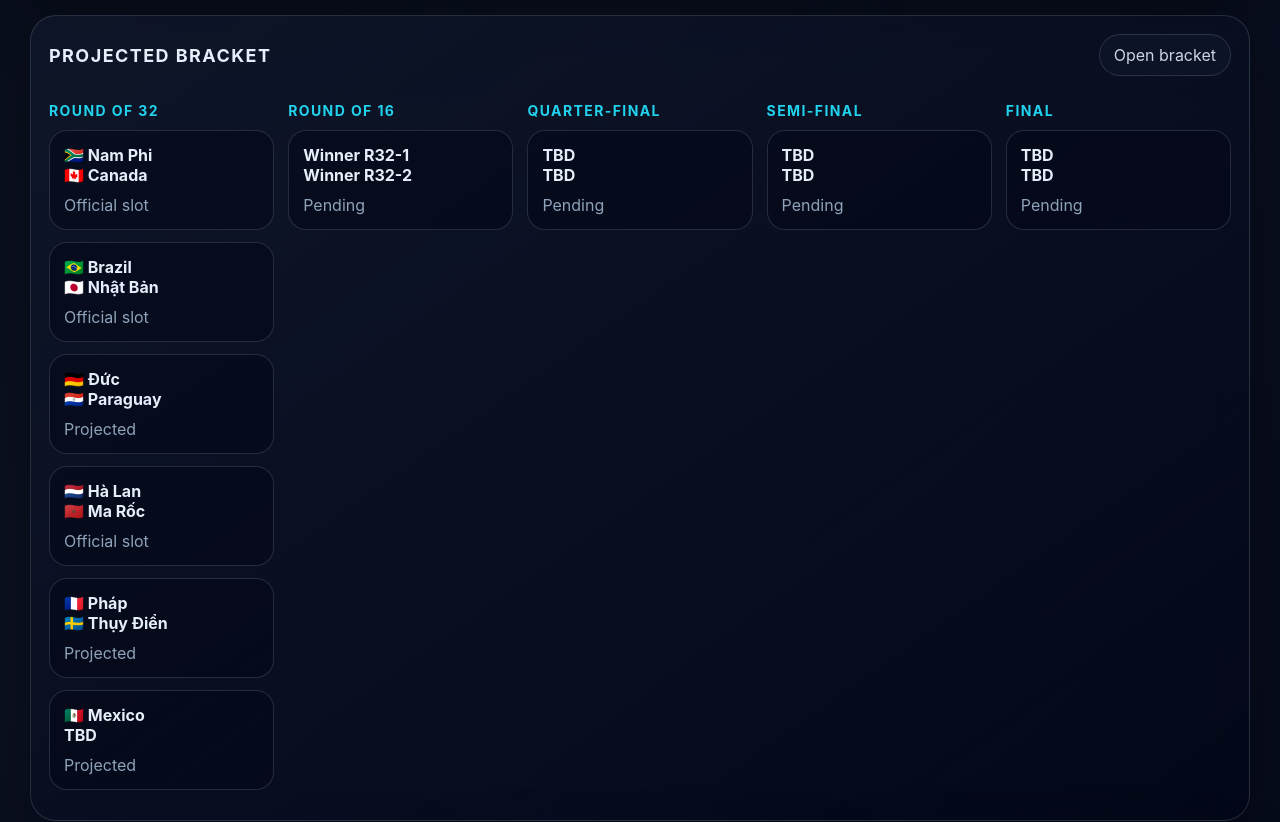
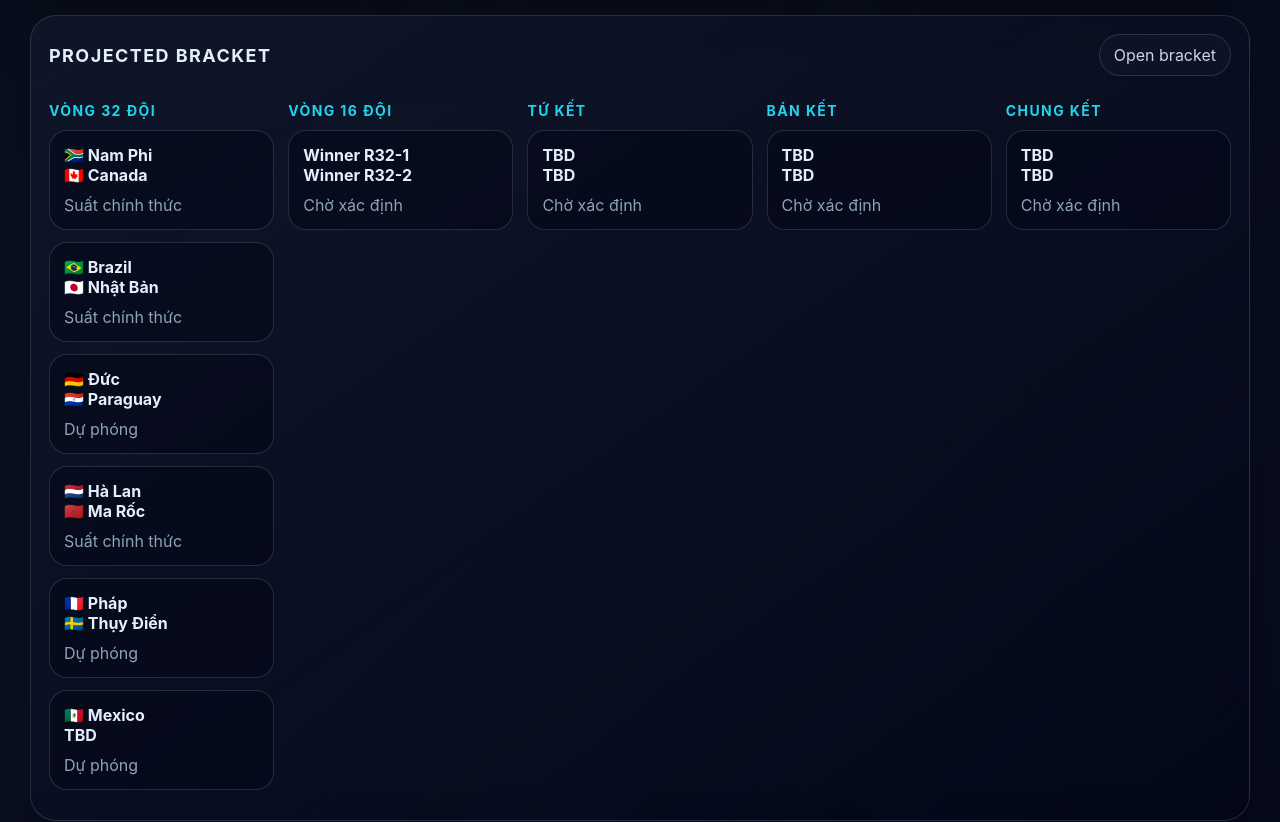
Before and after one commit to hydakyo/wc2026, a Next.js app: page / in a window 1280 px wide. Shown: the part 3153-3975 px from the top of the page. Built offline with nearby package versions, Linux system fonts and the light colour scheme.

Commit message:
i18n: translate bracket view

```diff
--- a/components/BracketView.tsx
+++ b/components/BracketView.tsx
@@ -1,4 +1,4 @@
-import { bracket, teamLabel } from '@/lib/worldcup-data';
+import { bracket, bracketStatusLabel, stageLabel, teamLabel } from '@/lib/worldcup-data';
 
 export function BracketView() {
   const rounds = Array.from(new Set(bracket.map((item) => item.round)));
@@ -6,12 +6,12 @@ export function BracketView() {
     <section className="bracket-board">
       {rounds.map((round) => (
         <div className="bracket-round" key={round}>
-          <h2>{round}</h2>
+          <h2>{stageLabel(round)}</h2>
           {bracket.filter((item) => item.round === round).map((item, index) => (
             <article className="bracket-match" key={`${round}-${index}`}>
               <div><b>{teamLabel(item.left, false)}</b></div>
               <div><b>{teamLabel(item.right, false)}</b></div>
-              <span>{item.status}</span>
+              <span>{bracketStatusLabel(item.status)}</span>
             </article>
           ))}
         </div>
```
